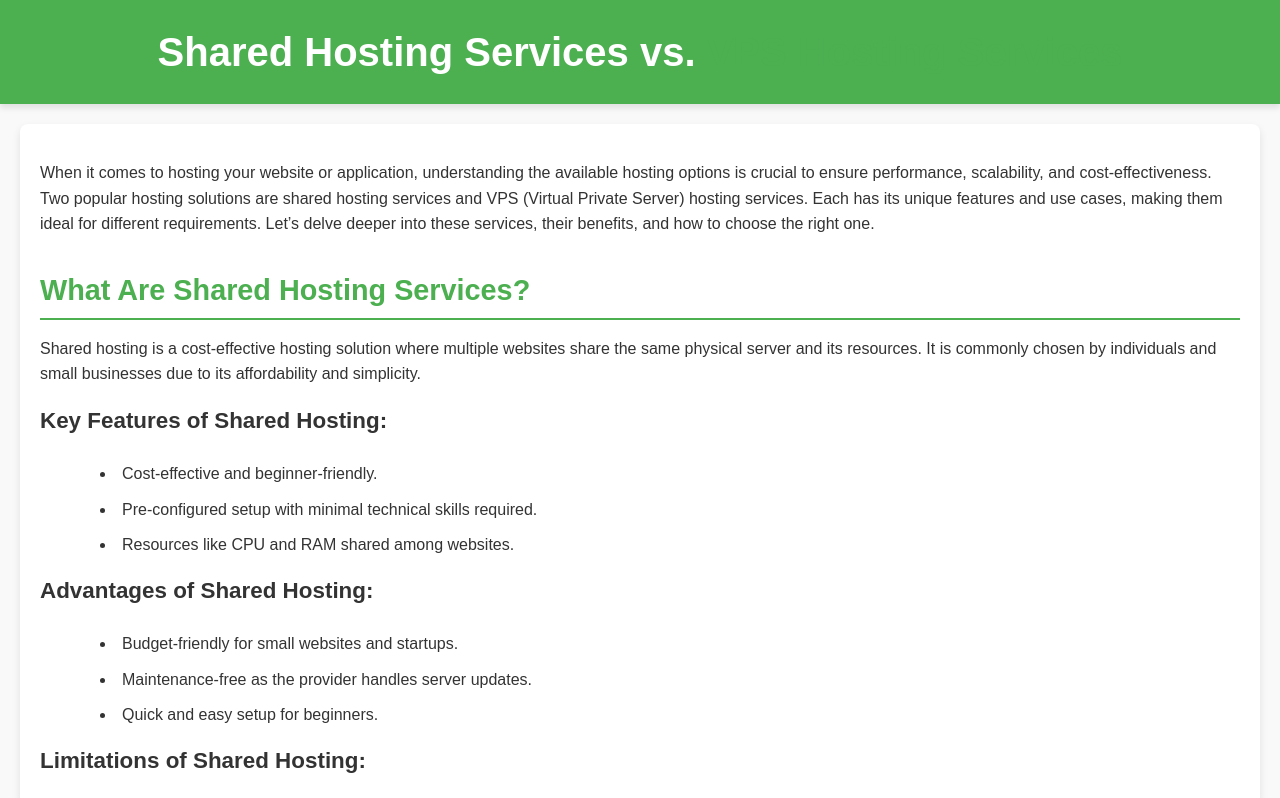
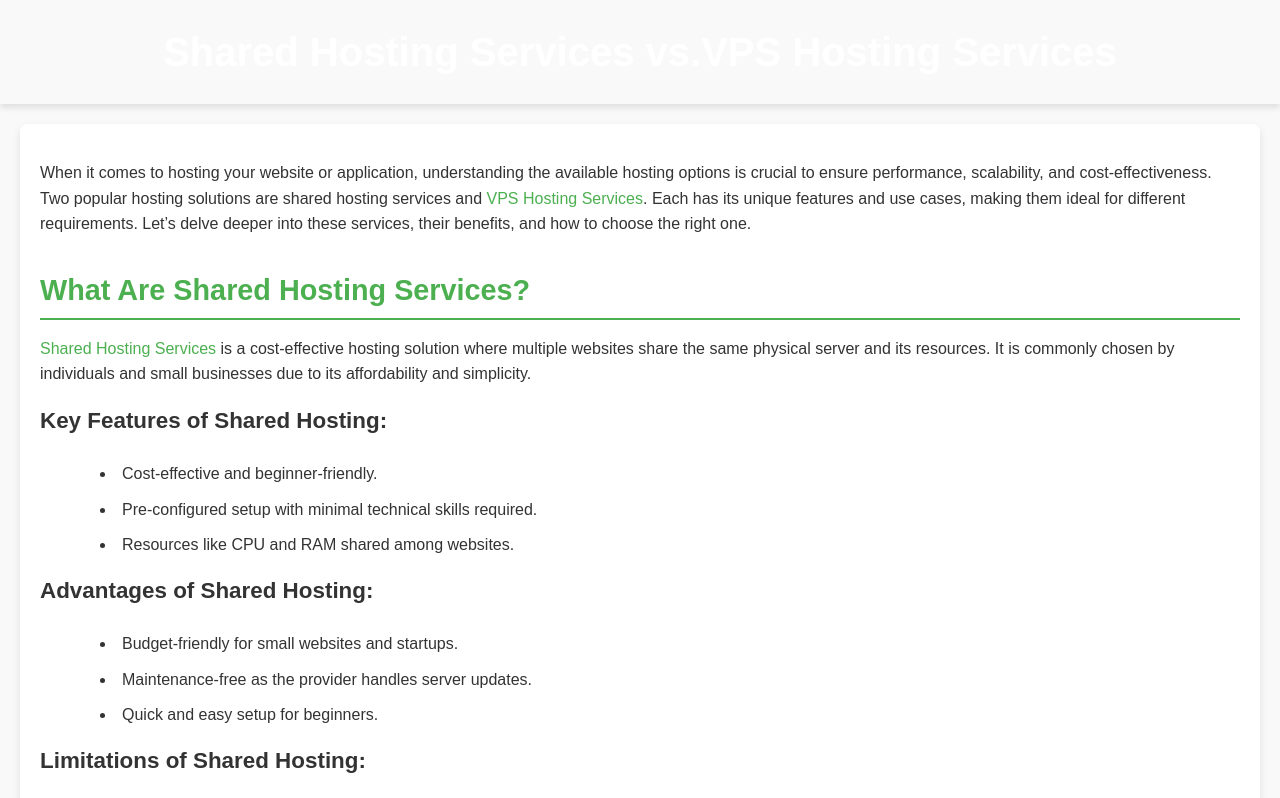
Before and after one commit to roberthinsom/VPS-hosting-services-render, a plain HTML site: page index.html in a window 1280 px wide. Shown: the top 798 px of the page. Drawn offline with Linux system fonts and the light colour scheme.

Commit message:
Update index.html

```diff
--- a/index.html
+++ b/index.html
@@ -1,6 +1,5 @@
 <!DOCTYPE html>
 <html lang="en">
-
 <head>
     <meta charset="UTF-8">
     <meta name="viewport" content="width=device-width, initial-scale=1.0">
@@ -19,7 +18,7 @@
         }
 
         header {
-            background: #4CAF50;
+
             color: #fff;
             padding: 20px 0;
             text-align: center;
@@ -106,7 +105,7 @@
 
 <body>
     <header>
-        <h1>Shared Hosting Services vs. <a href="https://theonionhost.com/ssd-vps/">VPS Hosting Services</a></h1>
+        <h1>Shared Hosting Services vs.VPS Hosting Services</a></h1>
     </header>
 
     <main>
@@ -114,16 +113,16 @@
             <p>
                 When it comes to hosting your website or application, understanding the available hosting options is crucial
                 to ensure performance, scalability, and cost-effectiveness. Two popular hosting solutions are shared hosting
-                services and VPS (Virtual Private Server) hosting services. Each has its unique features and use cases,
+                services and <a href="https://theonionhost.com/ssd-vps/">VPS Hosting Services</a>. Each has its unique features and use cases,
                 making them ideal for different requirements. Let’s delve deeper into these services, their benefits, and
                 how to choose the right one.
             </p>
         </section>
 
         <section id="shared-hosting">
-            <h2>What Are <a href="https://theonionhost.com/shared-hosting/">Shared Hosting Services</a>?</h2>
+            <h2>What Are Shared Hosting Services</a>?</h2>
             <p>
-                Shared hosting is a cost-effective hosting solution where multiple websites share the same physical server and
+                <a href="https://theonionhost.com/shared-hosting/">Shared Hosting Services</a> is a cost-effective hosting solution where multiple websites share the same physical server and
                 its resources. It is commonly chosen by individuals and small businesses due to its affordability and simplicity.
             </p>
             <h3>Key Features of Shared Hosting:</h3>
```
